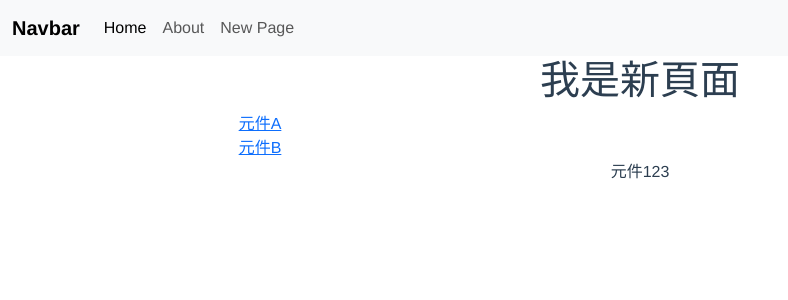
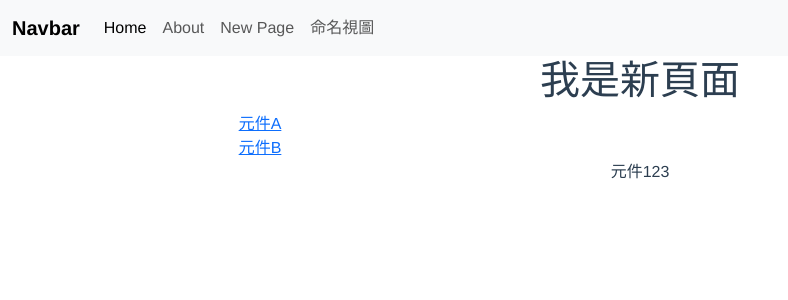
Before and after one commit to polikuj1/Vue.CLI, a Vue app: page /#/newPage/1 in a window 1280 px wide. Shown: the top 300 px of the page, without its empty margins (0-788 px from the left). Built offline with nearby package versions, Linux system fonts and the light colour scheme.

Commit message:
router動態設定

```diff
--- a/src/App.vue
+++ b/src/App.vue
@@ -19,6 +19,9 @@
             <!-- 兩種寫法 -->
             <!-- <router-link :to="{ name: '新頁面' }">New Page</router-link> -->
             <router-link to="/newPage" class="nav-link">New Page</router-link>
+          </li>
+          <li class="nav-item">
+            <router-link to="/nameView" class="nav-link">命名視圖</router-link>
           </li>
         </ul>
       </div>
--- a/src/router/index.js
+++ b/src/router/index.js
@@ -19,7 +19,7 @@ const routes = [
     path: '/newPage',
     name: '新頁面',
     component: () => import('../views/NewPage.vue'),
-    // router的巢狀結構
+    // router的巢狀結構，子路由的路徑不需要加上/，否則會帶回到根目錄
     children: [
       {
         path: '1',
@@ -28,6 +28,30 @@ const routes = [
       {
         path: '2',
         component: () => import('../views/componentB.vue'),
+      },
+      {
+        path: 'dynamicRouter',
+        component: () => import('../views/DynamicRouter.vue'),
+      },
+    ],
+  },
+  {
+    path: '/nameView',
+    component: () => import('../views/namedView.vue'),
+    children: [
+      {
+        path: 'c2d',
+        components: {
+          left: () => import('../views/componentC.vue'),
+          right: () => import('../views/componentD.vue'),
+        },
+      },
+      {
+        path: 'd2c',
+        components: {
+          left: () => import('../views/componentD.vue'),
+          right: () => import('../views/componentC.vue'),
+        },
       },
     ],
   },
--- /dev/null
+++ b/src/views/DynamicRouter.vue
@@ -0,0 +1,5 @@
+<template>
+  <div>
+    動態路由設定，路徑上要加上/:id，id為自訂的內容。
+  </div>
+</template>
--- /dev/null
+++ b/src/views/componentC.vue
@@ -0,0 +1,5 @@
+<template>
+  <div>
+    我是元件c
+  </div>
+</template>
--- /dev/null
+++ b/src/views/componentD.vue
@@ -0,0 +1,5 @@
+<template>
+  <div>
+    我是元件D
+  </div>
+</template>
--- /dev/null
+++ b/src/views/namedView.vue
@@ -0,0 +1,12 @@
+<template>
+  <h1>命名視圖</h1>
+  <div class="row">
+    <div class="col-6">
+      <!-- 這邊使用的標籤是router-view，沒有要前往其他分頁 -->
+      <router-view name="left"></router-view>
+    </div>
+    <div class="col-6">
+      <router-view name="right"></router-view>
+    </div>
+  </div>
+</template>
```
